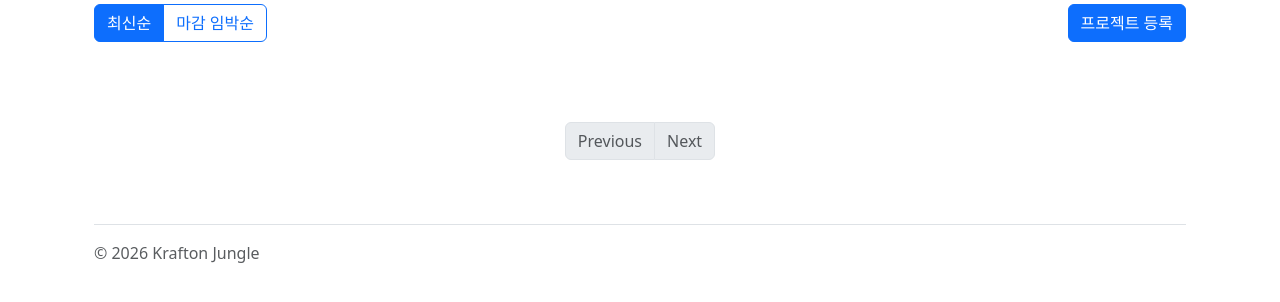
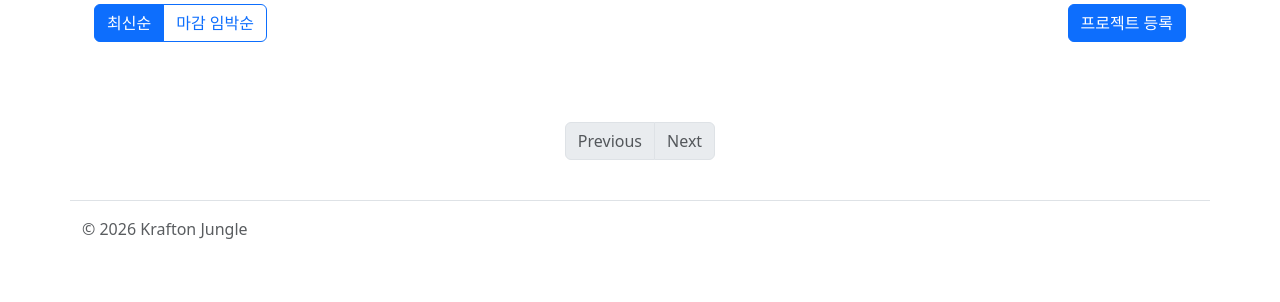
Before and after one commit to YangSiJun528/jungle-mini-project, a Flask app: page / in a window 1280 px wide. Shown: the part 141-443 px from the top of the page. Run offline with Flask 3, Linux system fonts and the light colour scheme; data that the repository does not hold is empty.

Commit message:
footer를 base 템플릿으로 이동

```diff
--- a/templates/base.html
+++ b/templates/base.html
@@ -20,6 +20,9 @@
         <div class="jg_main container mt-5">
             {% block content %}{% endblock %}
         </div>
+        <footer class="container mt-4 d-flex flex-wrap justify-content-between align-items-center py-3 my-5 border-top">
+            <p class="col-md-4 mb-0 text-body-secondary">© 2026 Krafton Jungle</p>
+        </footer>
     </div>
 <script src="https://cdn.jsdelivr.net/npm/bootstrap@5.3.8/dist/js/bootstrap.bundle.min.js"
         integrity="sha384-FKyoEForCGlyvwx9Hj09JcYn3nv7wiPVlz7YYwJrWVcXK/BmnVDxM+D2scQbITxI"
--- a/templates/index.html
+++ b/templates/index.html
@@ -63,11 +63,6 @@
 
     </ul>
 </nav>
-
-<footer class="d-flex flex-wrap justify-content-between align-items-center py-3 my-5 border-top">
-    <p class="col-md-4 mb-0 text-body-secondary">© 2026 Krafton Jungle</p>
-</footer>
-
 </div>
 {% endblock %}
 
```
